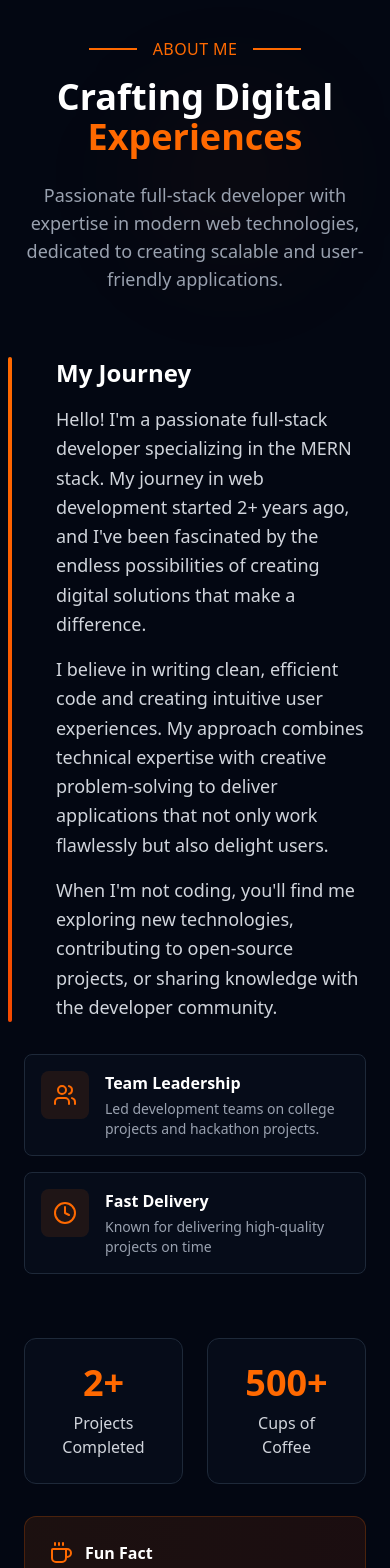
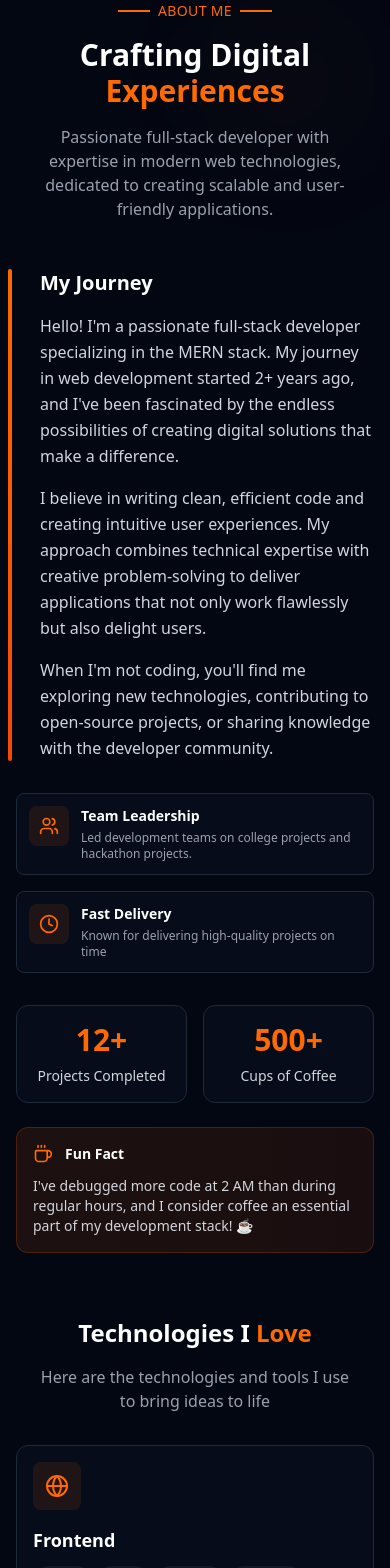
Before and after one commit to Jay09990/Portfolio, a React (Vite) app: page / in a window 390 px wide. Shown: the part 1440-3008 px from the top of the page. Built offline with nearby package versions, Linux system fonts and the light colour scheme.

Commit message:
fixwd mobie visibility issues

```diff
--- a/src/components/sections/About.jsx
+++ b/src/components/sections/About.jsx
@@ -9,7 +9,7 @@ const About = () => {
   });
   const aboutRef = useRef(null);
 
-  // Intersection Observer for animations
+  // Intersection Observer for animations - Fixed for mobile
   useEffect(() => {
     const observer = new IntersectionObserver(
       ([entry]) => {
@@ -19,7 +19,10 @@ const About = () => {
           animateCounters();
         }
       },
-      { threshold: 0.3 }
+      {
+        threshold: 0.1, // Reduced threshold for mobile
+        rootMargin: '0px 0px -50px 0px' // Added margin for better mobile detection
+      }
     );
 
     if (aboutRef.current) {
@@ -29,9 +32,9 @@ const About = () => {
     return () => observer.disconnect();
   }, []);
 
-  // Counter animation
+  // Counter animation - Fixed targets
   const animateCounters = () => {
-    const targets = { projects: 2, coffee: 500 };
+    const targets = { projects: 12, coffee: 500 }; // Fixed: removed undefined 'clients'
     const duration = 2000;
     const steps = 60;
     const stepDuration = duration / steps;
@@ -43,7 +46,6 @@ const About = () => {
 
       setCounters({
         projects: Math.floor(targets.projects * progress),
-        clients: Math.floor(targets.clients * progress),
         coffee: Math.floor(targets.coffee * progress)
       });
 
@@ -89,70 +91,76 @@ const About = () => {
   ];
 
   return (
-    <section id="about" className="py-25 bg-gray-950 relative overflow-hidden" ref={aboutRef}>
-      {/* Background Elements */}
+    <section
+      id="about"
+      className="py-16 sm:py-20 lg:py-25 bg-gray-950 relative overflow-hidden min-h-screen"
+      ref={aboutRef}
+    >
+      {/* Background Elements - Adjusted for mobile */}
       <div className="absolute inset-0">
-        <div className="absolute top-40 right-20 w-40 h-40 bg-orange-500/5 rounded-full blur-3xl"></div>
-        <div className="absolute bottom-20 left-20 w-72 h-72 bg-orange-600/5 rounded-full blur-3xl"></div>
+        <div className="absolute top-20 sm:top-40 right-10 sm:right-20 w-32 sm:w-40 h-32 sm:h-40 bg-orange-500/5 rounded-full blur-3xl"></div>
+        <div className="absolute bottom-10 sm:bottom-20 left-10 sm:left-20 w-48 sm:w-72 h-48 sm:h-72 bg-orange-600/5 rounded-full blur-3xl"></div>
       </div>
 
-      <div className="container mx-auto px-6 relative z-10">
+      <div className="container mx-auto px-4 sm:px-6 lg:px-8 relative z-10">
 
-        {/* Section Header */}
-        <div className={`text-center mb-16 transition-all duration-1000 ${isVisible ? 'opacity-100 translate-y-0' : 'opacity-0 translate-y-10'}`}>
+        {/* Section Header - Mobile optimized */}
+        <div className={`text-center mb-12 sm:mb-16 transition-all duration-1000 ${isVisible ? 'opacity-100 translate-y-0' : 'opacity-0 translate-y-10'}`}>
           <div className="flex items-center justify-center mb-4">
-            <div className="w-12 h-[2px] bg-orange-500 mr-4"></div>
-            <span className="text-orange-500 font-medium tracking-wide uppercase">About Me</span>
-            <div className="w-12 h-[2px] bg-orange-500 ml-4"></div>
+            <div className="w-8 sm:w-12 h-[2px] bg-orange-500 mr-2 sm:mr-4"></div>
+            <span className="text-orange-500 font-medium tracking-wide uppercase text-sm sm:text-base">About Me</span>
+            <div className="w-8 sm:w-12 h-[2px] bg-orange-500 ml-2 sm:ml-4"></div>
           </div>
-          <h2 className="text-4xl lg:text-5xl font-bold text-white mb-6">
+          <h2 className="text-3xl sm:text-4xl lg:text-5xl font-bold text-white mb-4 sm:mb-6 px-4">
             Crafting Digital <span className="text-orange-500">Experiences</span>
           </h2>
-          <p className="text-gray-400 text-lg max-w-3xl mx-auto">
+          <p className="text-gray-400 text-base sm:text-lg max-w-3xl mx-auto px-4">
             Passionate full-stack developer with expertise in modern web technologies,
             dedicated to creating scalable and user-friendly applications.
           </p>
         </div>
 
-        <div className="grid lg:grid-cols-2 gap-16 items-center mb-20">
+        <div className="grid lg:grid-cols-2 gap-8 lg:gap-16 items-center mb-16 sm:mb-20">
 
-          {/* Left Content - Story */}
+          {/* Left Content - Story - Mobile optimized */}
           <div className={`transition-all duration-1000 delay-300 ${isVisible ? 'opacity-100 translate-x-0' : 'opacity-0 -translate-x-10'}`}>
             <div className="space-y-6">
               <div className="relative">
-                <div className="absolute -left-4 top-0 w-1 h-full bg-gradient-to-b from-orange-500 to-orange-600 rounded-full"></div>
-                <div className="pl-8">
-                  <h3 className="text-2xl font-bold text-white mb-4">My Journey</h3>
-                  <p className="text-gray-300 text-lg leading-relaxed mb-4">
+                <div className="absolute -left-2 sm:-left-4 top-0 w-1 h-full bg-gradient-to-b from-orange-500 to-orange-600 rounded-full"></div>
+                <div className="pl-6 sm:pl-8">
+                  <h3 className="text-xl sm:text-2xl font-bold text-white mb-4">My Journey</h3>
+                  <div className="space-y-4 text-gray-300 text-base sm:text-lg leading-relaxed">
+                    <p>
                       Hello! I'm a passionate full-stack developer specializing in the MERN stack.
                       My journey in web development started 2+ years ago, and I've been fascinated
                       by the endless possibilities of creating digital solutions that make a difference.
                     </p>
-                  <p className="text-gray-300 text-lg leading-relaxed mb-4">
+                    <p>
                       I believe in writing clean, efficient code and creating intuitive user experiences.
                       My approach combines technical expertise with creative problem-solving to deliver
                       applications that not only work flawlessly but also delight users.
                     </p>
-                  <p className="text-gray-300 text-lg leading-relaxed">
+                    <p>
                       When I'm not coding, you'll find me exploring new technologies, contributing to
                       open-source projects, or sharing knowledge with the developer community.
                     </p>
                   </div>
                 </div>
+              </div>
 
-              {/* Achievements */}
+              {/* Achievements - Mobile optimized */}
               <div className="grid gap-4 mt-8">
                 {achievements.map((achievement, index) => (
                   <div
                     key={index}
-                    className="flex items-start gap-4 p-4 bg-gray-900/30 rounded-lg border border-gray-800 hover:border-orange-500/30 transition-all duration-300"
+                    className="flex items-start gap-3 sm:gap-4 p-3 sm:p-4 bg-gray-900/30 rounded-lg border border-gray-800 hover:border-orange-500/30 transition-all duration-300"
                   >
-                    <div className="w-12 h-12 bg-orange-500/10 rounded-lg flex items-center justify-center flex-shrink-0">
-                      <achievement.icon className="w-6 h-6 text-orange-500" />
+                    <div className="w-10 sm:w-12 h-10 sm:h-12 bg-orange-500/10 rounded-lg flex items-center justify-center flex-shrink-0">
+                      <achievement.icon className="w-5 sm:w-6 h-5 sm:h-6 text-orange-500" />
                     </div>
                     <div>
-                      <h4 className="text-white font-semibold mb-1">{achievement.title}</h4>
-                      <p className="text-gray-400 text-sm">{achievement.description}</p>
+                      <h4 className="text-white font-semibold mb-1 text-sm sm:text-base">{achievement.title}</h4>
+                      <p className="text-gray-400 text-xs sm:text-sm">{achievement.description}</p>
                     </div>
                   </div>
                 ))}
@@ -160,26 +168,26 @@ const About = () => {
             </div>
           </div>
 
-          {/* Right Content - Stats */}
+          {/* Right Content - Stats - Mobile optimized */}
           <div className={`transition-all duration-1000 delay-500 ${isVisible ? 'opacity-100 translate-x-0' : 'opacity-0 translate-x-10'}`}>
-            <div className="grid grid-cols-2 gap-6 mb-8">
-              <div className="text-center p-6 bg-gray-900/30 rounded-xl border border-gray-800">
-                <div className="text-4xl font-bold text-orange-500 mb-2">{counters.projects}+</div>
-                <div className="text-gray-300 font-medium">Projects Completed</div>
+            <div className="grid grid-cols-2 gap-4 sm:gap-6 mb-6 sm:mb-8">
+              <div className="text-center p-4 sm:p-6 bg-gray-900/30 rounded-xl border border-gray-800">
+                <div className="text-3xl sm:text-4xl font-bold text-orange-500 mb-2">{counters.projects}+</div>
+                <div className="text-gray-300 font-medium text-sm sm:text-base">Projects Completed</div>
               </div>
-              <div className="text-center p-6 bg-gray-900/30 rounded-xl border border-gray-800">
-                <div className="text-4xl font-bold text-orange-500 mb-2">{counters.coffee}+</div>
-                <div className="text-gray-300 font-medium">Cups of Coffee</div>
+              <div className="text-center p-4 sm:p-6 bg-gray-900/30 rounded-xl border border-gray-800">
+                <div className="text-3xl sm:text-4xl font-bold text-orange-500 mb-2">{counters.coffee}+</div>
+                <div className="text-gray-300 font-medium text-sm sm:text-base">Cups of Coffee</div>
               </div>
             </div>
 
-            {/* Fun Fact Card */}
-            <div className="bg-gradient-to-r from-orange-500/10 to-orange-600/10 p-6 rounded-xl border border-orange-500/20">
+            {/* Fun Fact Card - Mobile optimized */}
+            <div className="bg-gradient-to-r from-orange-500/10 to-orange-600/10 p-4 sm:p-6 rounded-xl border border-orange-500/20">
               <div className="flex items-center mb-3">
-                <Coffee className="w-6 h-6 text-orange-500 mr-3" />
-                <h4 className="text-white font-semibold">Fun Fact</h4>
+                <Coffee className="w-5 sm:w-6 h-5 sm:h-6 text-orange-500 mr-3" />
+                <h4 className="text-white font-semibold text-sm sm:text-base">Fun Fact</h4>
               </div>
-              <p className="text-gray-300">
+              <p className="text-gray-300 text-sm sm:text-base">
                 I've debugged more code at 2 AM than during regular hours, and I consider
                 coffee an essential part of my development stack! ☕
               </p>
@@ -187,43 +195,43 @@ const About = () => {
           </div>
         </div>
 
-        {/* Skills Section */}
+        {/* Skills Section - Mobile optimized */}
         <div className={`transition-all duration-1000 delay-700 ${isVisible ? 'opacity-100 translate-y-0' : 'opacity-0 translate-y-10'}`}>
-          <div className="text-center mb-12">
-            <h3 className="text-3xl font-bold text-white mb-4">
+          <div className="text-center mb-8 sm:mb-12">
+            <h3 className="text-2xl sm:text-3xl font-bold text-white mb-4">
               Technologies I <span className="text-orange-500">Love</span>
             </h3>
-            <p className="text-gray-400 text-lg">
+            <p className="text-gray-400 text-base sm:text-lg px-4">
               Here are the technologies and tools I use to bring ideas to life
             </p>
           </div>
 
-          <div className="grid md:grid-cols-2 lg:grid-cols-4 gap-6">
+          <div className="grid grid-cols-1 sm:grid-cols-2 lg:grid-cols-3 gap-4 sm:gap-6">
             {skills.map((skill, index) => (
               <div
                 key={index}
-                className="group relative bg-gray-900/30 rounded-xl p-6 border border-gray-800 hover:border-orange-500/30 transition-all duration-300 hover:transform hover:scale-105"
+                className="group relative bg-gray-900/30 rounded-xl p-4 sm:p-6 border border-gray-800 hover:border-orange-500/30 transition-all duration-300 hover:transform hover:scale-105"
               >
                 {/* Gradient Background */}
                 <div className={`absolute inset-0 bg-gradient-to-br ${skill.color} opacity-0 group-hover:opacity-5 rounded-xl transition-opacity duration-300`}></div>
 
                 <div className="relative z-10">
                   {/* Icon */}
-                  <div className="w-14 h-14 bg-orange-500/10 rounded-lg flex items-center justify-center mb-4 group-hover:bg-orange-500/20 transition-colors">
-                    <skill.icon className="w-7 h-7 text-orange-500" />
+                  <div className="w-12 sm:w-14 h-12 sm:h-14 bg-orange-500/10 rounded-lg flex items-center justify-center mb-4 group-hover:bg-orange-500/20 transition-colors">
+                    <skill.icon className="w-6 sm:w-7 h-6 sm:h-7 text-orange-500" />
                   </div>
 
                   {/* Category */}
-                  <h4 className="text-xl font-bold text-white mb-3">{skill.category}</h4>
+                  <h4 className="text-lg sm:text-xl font-bold text-white mb-3">{skill.category}</h4>
 
                   {/* Technologies */}
                   <div className="space-y-2">
                     {skill.technologies.map((tech, techIndex) => (
                       <div
                         key={techIndex}
-                        className="inline-block bg-gray-800/50 px-3 py-1 rounded-full mr-2 mb-2"
+                        className="inline-block bg-gray-800/50 px-2 sm:px-3 py-1 rounded-full mr-1 sm:mr-2 mb-2"
                       >
-                        <span className="text-gray-300 text-sm">{tech}</span>
+                        <span className="text-gray-300 text-xs sm:text-sm">{tech}</span>
                       </div>
                     ))}
                   </div>
@@ -233,19 +241,19 @@ const About = () => {
           </div>
         </div>
 
-        {/* Call to Action */}
-        <div className={`text-center mt-16 transition-all duration-1000 delay-1000 ${isVisible ? 'opacity-100 translate-y-0' : 'opacity-0 translate-y-10'}`}>
-          <div className="bg-gradient-to-r from-gray-900/50 to-gray-800/50 rounded-2xl p-8 border border-gray-700">
-            <h3 className="text-2xl font-bold text-white mb-4">
+        {/* Call to Action - Mobile optimized */}
+        <div className={`text-center mt-12 sm:mt-16 transition-all duration-1000 delay-1000 ${isVisible ? 'opacity-100 translate-y-0' : 'opacity-0 translate-y-10'}`}>
+          <div className="bg-gradient-to-r from-gray-900/50 to-gray-800/50 rounded-2xl p-6 sm:p-8 border border-gray-700">
+            <h3 className="text-xl sm:text-2xl font-bold text-white mb-4">
               Ready to Work Together?
             </h3>
-            <p className="text-gray-400 mb-6 max-w-2xl mx-auto">
-              I'm        always excited to take on new challenges and collaborate on innovative projects.
+            <p className="text-gray-400 mb-6 max-w-2xl mx-auto text-sm sm:text-base px-4">
+              I'm always excited to take on new challenges and collaborate on innovative projects.
               Let's discuss how we can bring your ideas to life!
             </p>
             <button
               onClick={() => document.getElementById('contact')?.scrollIntoView({ behavior: 'smooth' })}
-              className="group px-8 py-4 bg-orange-500 text-black font-semibold rounded-full hover:bg-orange-600 transition-all duration-300 transform hover:scale-105 hover:shadow-lg hover:shadow-orange-500/25"
+              className="group px-6 sm:px-8 py-3 sm:py-4 bg-orange-500 text-black font-semibold rounded-full hover:bg-orange-600 transition-all duration-300 transform hover:scale-105 hover:shadow-lg hover:shadow-orange-500/25 text-sm sm:text-base"
             >
               Let's Connect
               <span className="inline-block ml-2 group-hover:translate-x-1 transition-transform">→</span>
```
Lines whose indentation alone changed are shown as unchanged.
